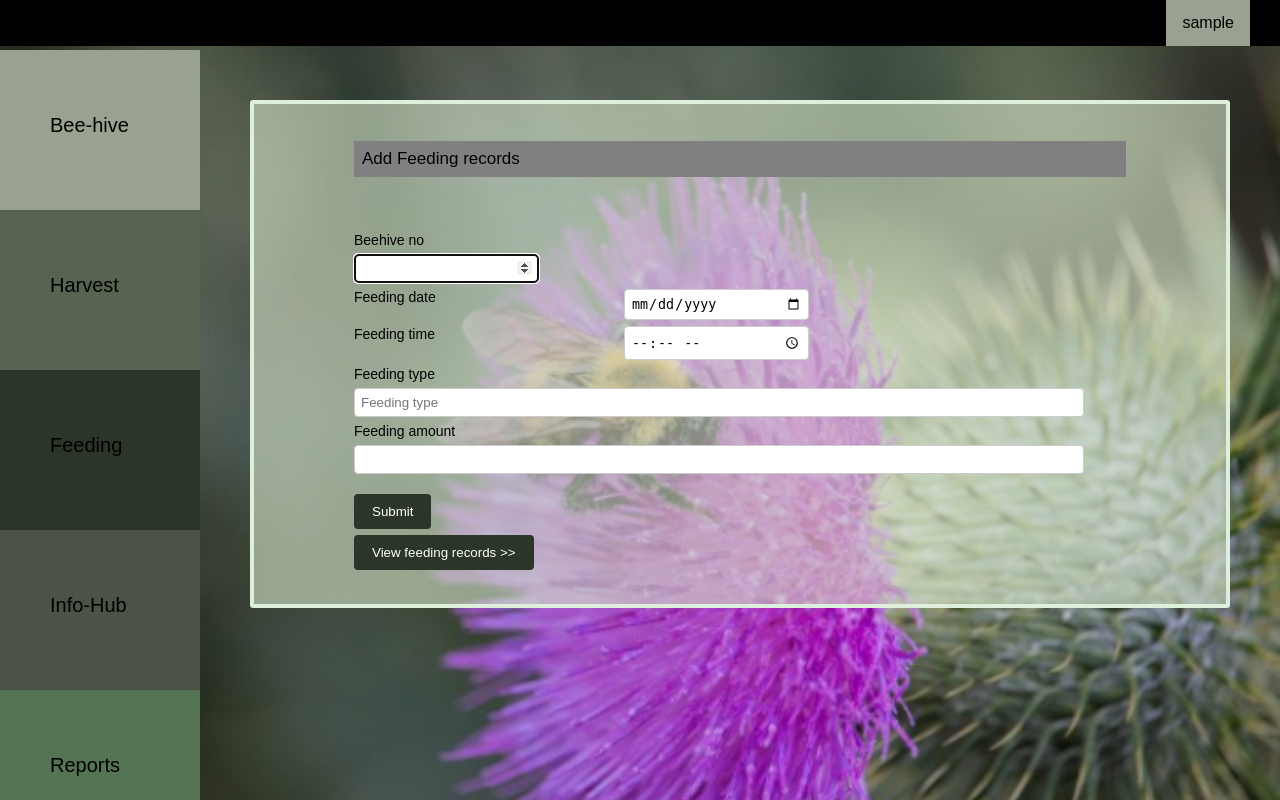
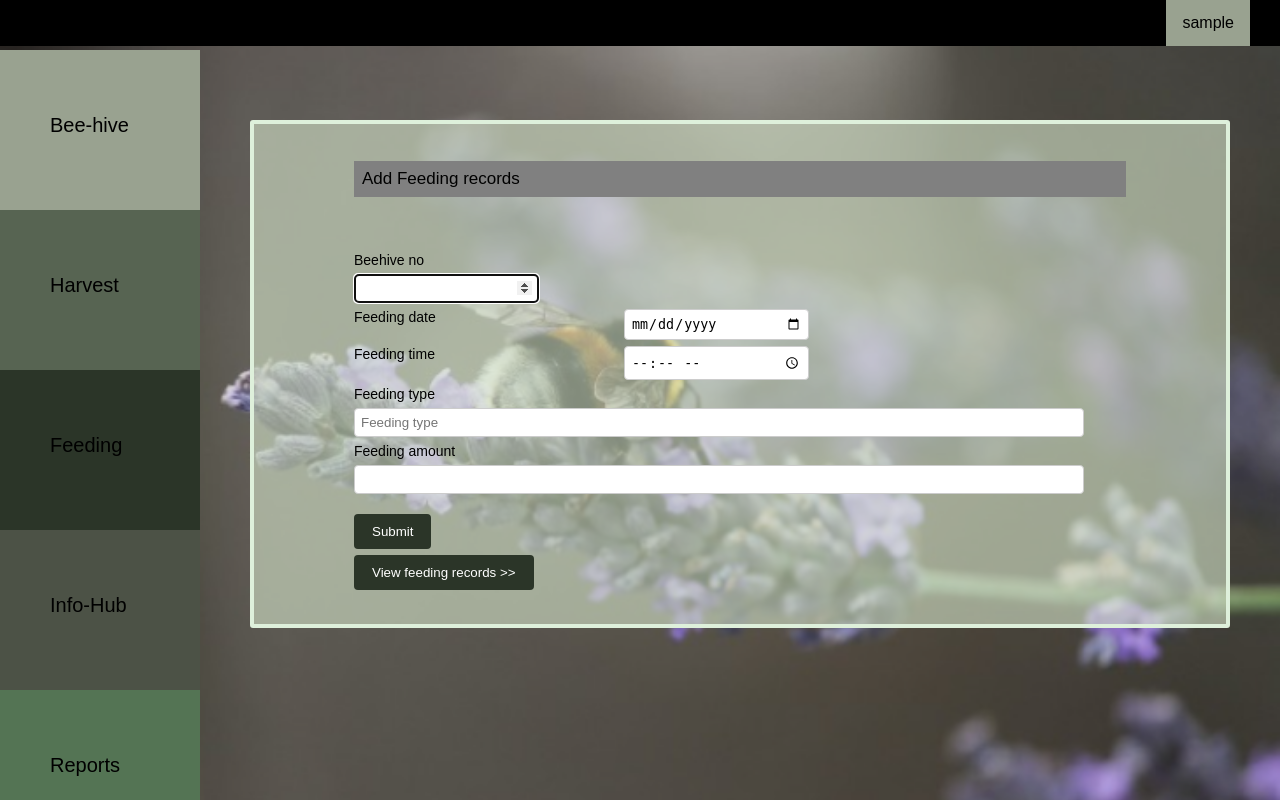
Before and after one commit to SandaniWimalasiri/Group22_Mr.-Bee, a PHP site: page /php/bk_feeding.php in a window 1280 px wide. Run offline with PHP 8.4, Linux system fonts and the light colour scheme; the visitor is signed in with stand-in values (Sample User, id 1); data comes from the database, SQL or seed files in the repository.

Commit message:
changed bk_catstylecss

```diff
--- a/css/bk_catstyle.css
+++ b/css/bk_catstyle.css
@@ -5,7 +5,7 @@
   background-repeat: no-repeat; /* Do not repeat the image */
   background-size: cover;
   background-attachment: fixed;
-  background-image: url(../img/11.png);
+  background-image: url(../img/12.png);
 
   }
 
@@ -59,8 +59,8 @@
 .main {
   margin-left: 250px;
   margin-right: 50px;
-  margin-bottom: 10px;
-  margin-top: 100px;
+  margin-bottom: 50px;
+  margin-top: 120px;
 }
 
 
```
